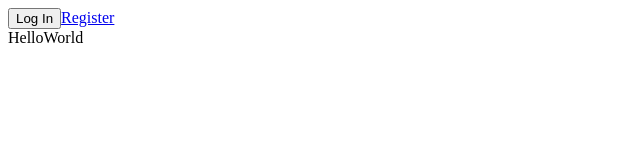
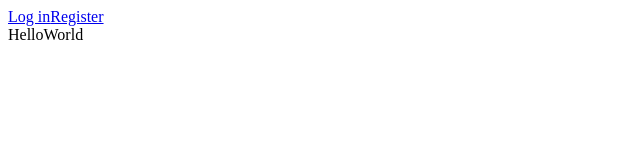
Before and after one commit to kizhutch/next13, a Next.js app: page / in a window 1280 px wide. Shown: the top 160 px of the page, without its empty margins (0-640 px from the left). Built offline with nearby package versions, Linux system fonts and the light colour scheme.

Commit message:
registration-routing: removed login button and replaced with login link

```diff
--- a/src/components/Navbar.tsx
+++ b/src/components/Navbar.tsx
@@ -1,4 +1,4 @@
-import LogInButton from "./buttons/LogInButton"
+import LoginLink from "./links/LoginLink"
 import RegisterLink from "./links/RegisterLink"
 
 
@@ -12,7 +12,7 @@ const Navbar = () => {
 
     const unAuthenticatedNav = (
         <>
-          <LogInButton />
+          <LoginLink />
           <RegisterLink />
         </>
     )
--- a/src/components/buttons/LogInButton.tsx
+++ /dev/null
@@ -1,17 +0,0 @@
-'use client'
-
-import Button from "./Button";
-
-
-const LogInButton = () => {
-
-    const onClick = () => {
-        alert("clicked log in")
-    }
-
-    return (
-        <Button label="Log In" onClick={onClick} />
-    )
-}
-
-export default LogInButton
```
